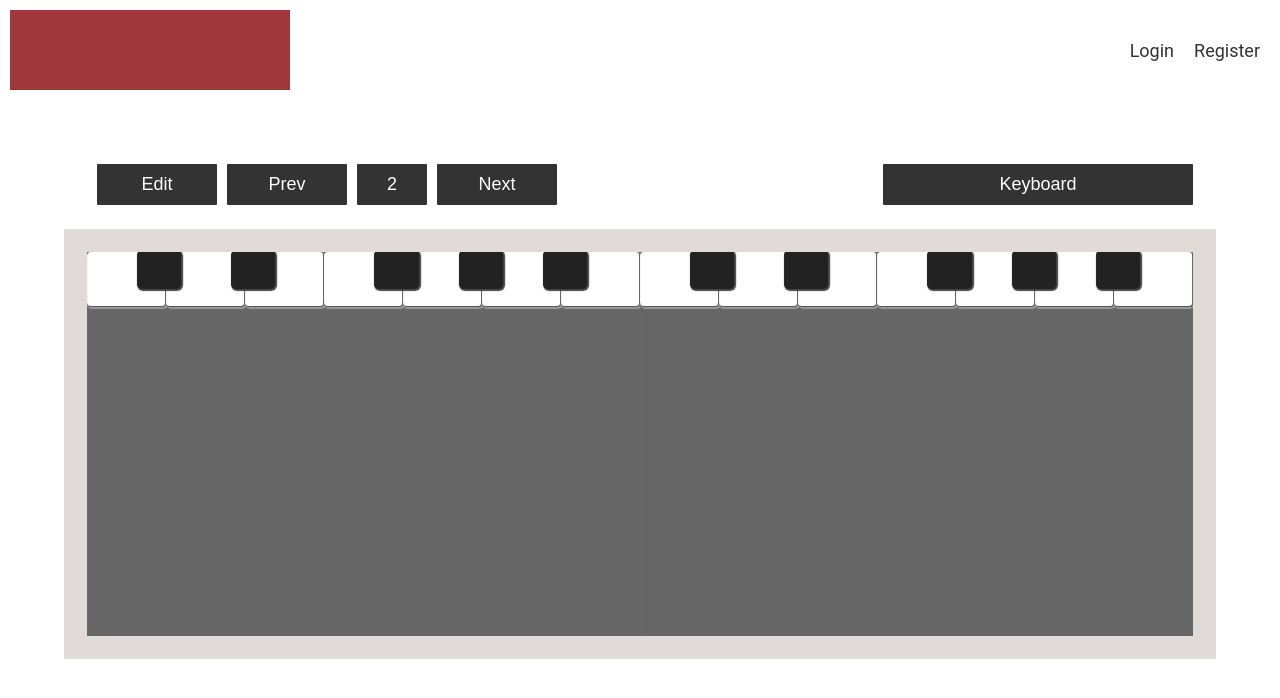
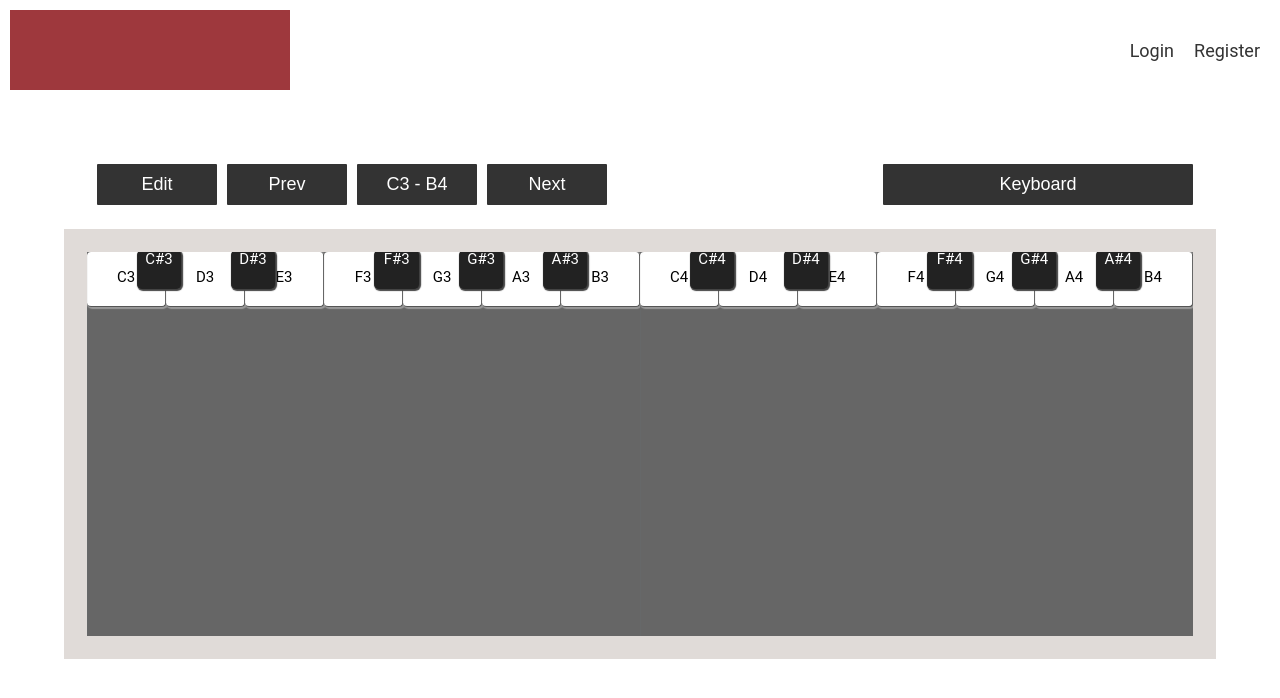
Before and after one commit to TwinPete/MagicBoard, a Vue app: page / in a window 1280 px wide. Shown: the top 698 px of the page. Built offline with nearby package versions, Linux system fonts and the light colour scheme.

Commit message:
task(keyboard): added keynames

```diff
--- a/src/components/Header.vue
+++ b/src/components/Header.vue
@@ -41,6 +41,7 @@
         width: 280px;
         height: calc(100% - 20px);
         padding: 10px;
+        cursor: pointer;
     }
 
     .image{
@@ -60,6 +61,7 @@
         font-size: 18px;
         color: #333;
         font-family: 'Roboto', sans-serif;
+        cursor: pointer;
     }
 
     @media only screen and (min-width: 900px) {
--- a/src/components/Key.vue
+++ b/src/components/Key.vue
@@ -7,7 +7,11 @@
             v-on:mouseleave="leaveKey()"
             v-on:mouseup="releaseKey()"
             v-on:mouseover="slide()"
-   ></div>
+   >
+      <div class="key__name">
+         {{ kei.name }}
+      </div>
+   </div>
 </template>
 
 <script>
@@ -20,12 +24,10 @@ export default {
    methods:{
      playKey(){
         this.kei.isActive = true;
-
          document.querySelector('.keyboard').classList.add('hover');
 
      },
       releaseKey(){
-         // alert('fgjgh');
          this.kei.isActive = false;
          document.querySelector('.keyboard').classList.remove('hover');
          },
@@ -33,26 +35,6 @@ export default {
          this.kei.isActive = false;
       },
       slide(){
-         // console.log('slide');
-         // if(this.$el.classList.contains('hover')){
-         //    console.log('hit');
-         // }
-         // if(this.$el.classList.contains('hover')){
-         //    // document.querySelector('.active').classList.remove('.active');
-         //    this.kei.isActive = true;
-         //
-         //    let elementsWithHover = document.getElementsByClassName('hover');
-         //    for(var element of elementsWithHover){
-         //       element.classList.remove('hover');
-         //       // document.querySelector('.' + key).kei.hover = false;
-         //
-         //    }
-         //
-         //    for (var key of this.kei.siblings) {
-         //       document.querySelector('.' + key).classList.add('hover');
-         //       // document.querySelector('.' + key).kei.hover = true;
-         //    }
-         // }
          let hoverModeActive = document.querySelector('.keyboard').classList.contains('hover');
          if( hoverModeActive){
             this.kei.isActive = true;
@@ -66,6 +48,9 @@ export default {
 <style scoped>
 
 .key{
+   display: flex;
+   align-items: center;
+   justify-content: flex-start;
    -webkit-user-drag: none;
    -khtml-user-drag: none;
    -moz-user-drag: none;
@@ -76,6 +61,14 @@ export default {
    -moz-user-select: none;
    -o-user-select: none;
    user-select: none;
+}
+
+.key__name{
+   font-size: 13px;
+   font-family: 'Roboto', sans-serif;
+   text-align: center;
+   margin-left: 20px;
+   writing-mode: vertical-lr;
 }
 
 .key--white{
@@ -109,6 +102,10 @@ export default {
     box-shadow: 1px 1px 1px 1px #444;
 }
 
+.key--black .key__name{
+   color: #fff;
+}
+
 .key--black.active{
     background-color: paleturquoise!important;
     z-index: 7;
@@ -140,6 +137,19 @@ export default {
 } */
 
 @media only screen and (min-width: 900px){
+
+   .key{
+      align-items: flex-end;
+      justify-content: center;
+   }
+
+   .key__name{
+      margin-bottom: 20px;
+      margin-left: 0;
+      writing-mode: horizontal-tb;
+      font-size: 15px;
+   }
+
   .key--white{
         width: 14.2857142857%;
         height: 100%;
--- a/src/components/MagicBoard.vue
+++ b/src/components/MagicBoard.vue
@@ -4,7 +4,7 @@
               <div class="options">
                   <div class="circle" v-on:click="openEdit()">Edit</div>
                   <div class="circle" v-on:click="prevOctave()">Prev</div>
-                  <div class="circle sliderCount">{{ currentOctaveSlide }}</div>
+                  <div class="circle sliderCount"> C{{ (currentOctaveSlide + 1) }} - B{{ (currentOctaveSlide + 2) }}</div>
                   <div class="circle" v-on:click="nextOctave()">Next</div>
               </div>
               <div class="switch">
@@ -127,9 +127,7 @@ export default {
     margin-bottom: 10px;
 }
 
-.sliderCount{
-    height: 50px;
-}
+
 
 .switch{
     width:100%;
@@ -176,13 +174,13 @@ export default {
         text-align: center;
         height: auto;
         margin-bottom: 0;
+    }
+
+    .circle:not(.slideCount){
         cursor: pointer;
     }
 
-    .sliderCount{
-        min-width: 50px;
-        max-width: 50px;
-    }
+
 
     .switch{
         width: 320px;
--- a/src/components/Soundboard.vue
+++ b/src/components/Soundboard.vue
@@ -3,7 +3,9 @@
          v-bind:class="{soundboardactive: soundboardActive }"
     >
         <Soundbutton v-bind:key="soundbutton"  v-bind:soundbutton="soundbutton" v-for="soundbutton in soundbuttons"/>
-        <div class="soundboard__customizer" v-bind:class="{soundboard__customizerActive: (soundboardActive && editActive)}"></div>
+        <div class="soundboard__customizer" v-bind:class="{soundboard__customizerActive: (soundboardActive && editActive)}">
+            <div class="fileInput" v-bind:key="audioFiles" v-for="audioFiles in audioFiles"></div>
+        </div>
     </div>
 </template>
 
@@ -21,6 +23,39 @@
             return{
                 soundboard: false,
                 soundbuttons: [
+                    {
+                        title: 'btn1'
+                    },
+                    {
+                        title: 'btn2'
+                    },
+                    {
+                        title: 'btn3'
+                    },
+                    {
+                        title: 'btn4'
+                    },
+                    {
+                        title: 'btn5'
+                    },
+                    {
+                        title: 'btn6'
+                    },
+                    {
+                        title: 'btn7'
+                    },
+                    {
+                        title: 'btn8'
+                    },
+                    {
+                        title: 'btn9'
+                    },
+                    {
+                        title: 'btn10'
+                    },
+
+                ],
+                audioFiles: [
                     {
                         title: 'btn1'
                     },
@@ -93,12 +128,21 @@
         top: 0;
         left: 0;
         display: flex;
+        flex-direction: column;
         width: 100%;
         height: 100%;
         transform: translateY(-120%);
         transition: transform ease 0.8s;
         background-color: #444444;
         z-index: 9;
+    }
+
+    .fileInput{
+        display: flex;
+        width: 100%;
+        height: 10%;
+        border-right: 1px solid #333;
+        border-bottom: 1px solid #333;
     }
 
     .soundboard__customizerActive{
@@ -109,5 +153,12 @@
         .soundboardactive{
             flex-direction: row;
         }
+        .soundboard__customizer{
+            flex-direction: row;
+        }
+        .fileInput{
+            width: 10%;
+            height: 100%;
+        }
     }
 </style>
--- a/src/components/Soundbutton.vue
+++ b/src/components/Soundbutton.vue
@@ -31,6 +31,8 @@
         background-color: #f4f4f4;
     }
 
+
+
     @media only screen and (min-width: 900px) {
         .soundbutton{
             height: 100%;
@@ -38,6 +40,9 @@
             display: flex;
             writing-mode: vertical-lr;
         }
+        .soundbutton__name{
+            transform: matrix(-1, 0, 0, -1, 0, 0);
+        }
     }
 
 </style>
```
